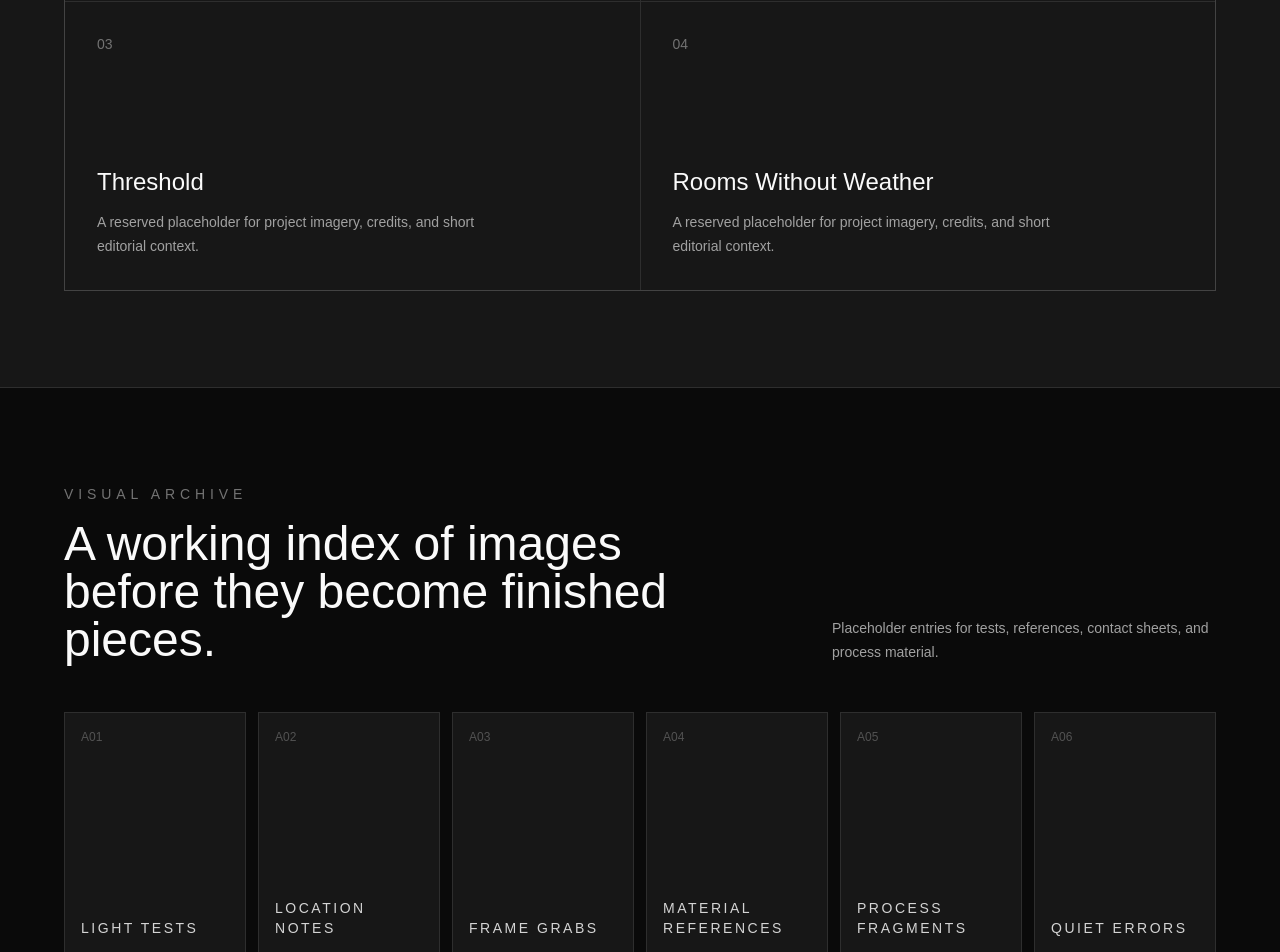
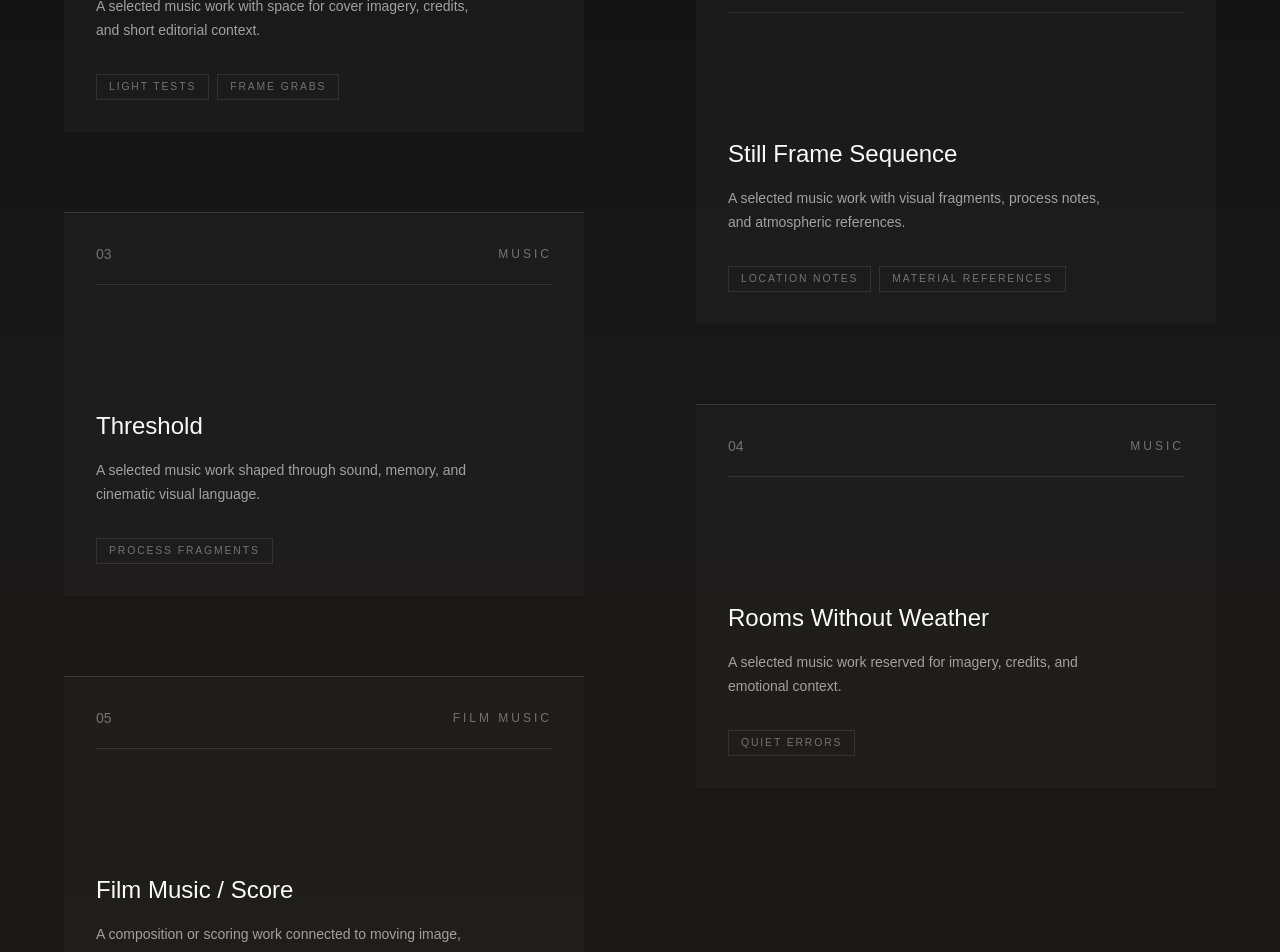
Before and after one commit to Mrylabs/mori-portfolio, a Next.js app: page / in a window 1280 px wide. Shown: the part 1480-2432 px from the top of the page. Built offline with nearby package versions, Linux system fonts and the light colour scheme.

Commit message:
feat(works): create staggered editorial archive layout

```diff
--- a/src/app/page.tsx
+++ b/src/app/page.tsx
@@ -1,6 +1,5 @@
 import Hero from "@/components/Hero";
 import Works from "@/components/Works";
-import VisualArchive from "@/components/VisualArchive";
 import About from "@/components/About";
 import Contact from "@/components/Contact";
 
@@ -9,7 +8,6 @@ export default function Home() {
     <main className="min-h-screen bg-neutral-950 text-neutral-100">
       <Hero />
       <Works />
-      <VisualArchive />
       <About />
       <Contact />
     </main>
--- a/src/components/Works.tsx
+++ b/src/components/Works.tsx
@@ -1,51 +1,99 @@
-const works = [
-  "Nocturne Study",
-  "Still Frame Sequence",
-  "Threshold",
-  "Rooms Without Weather",
-];
+import { works } from "@/data/works";
+
+const indexedWorks = works.map((work, index) => ({ work, index }));
 
 export default function Works() {
+  const leftColumnWorks = indexedWorks.filter(({ index }) => index % 2 === 0);
+  const rightColumnWorks = indexedWorks.filter(({ index }) => index % 2 === 1);
+
   return (
     <section
       id="works"
-      className="border-b border-white/10 bg-neutral-900 px-6 py-24 sm:px-10 lg:px-16"
+      className="border-b border-white/10 bg-gradient-to-b from-neutral-950 via-neutral-900 to-stone-900 px-6 py-24 sm:px-10 lg:px-16"
     >
       <div className="mx-auto max-w-7xl">
-        <div className="mb-14 grid gap-6 lg:grid-cols-[0.7fr_1fr]">
+        <div className="mb-20 grid gap-6 lg:grid-cols-[0.7fr_1fr]">
           <p className="text-sm uppercase tracking-[0.35em] text-neutral-500">
             Selected Works
           </p>
-          <h2 className="max-w-3xl text-4xl font-medium leading-tight text-neutral-50 sm:text-5xl">
-            Placeholder studies for a portfolio of moving images, stills, and
-            atmospheric commissions.
-          </h2>
+
+          <div>
+            <h2 className="max-w-3xl text-4xl font-medium leading-tight text-neutral-50 sm:text-5xl">
+              Music, film score, and visual fragments gathered into one
+              cinematic archive.
+            </h2>
+
+            <p className="mt-6 max-w-2xl text-sm leading-6 text-neutral-400">
+              A curated selection of finished works and quiet process materials:
+              covers, frame grabs, references, notes, and atmospheric traces.
+            </p>
+          </div>
         </div>
 
-        <div className="grid gap-px overflow-hidden border border-white/10 bg-white/10 md:grid-cols-2">
-          {works.map((work, index) => (
-            <article
-              key={work}
-              className="min-h-72 bg-neutral-900 p-6 sm:p-8"
-            >
-              <div className="flex h-full flex-col justify-between">
-                <span className="text-sm text-neutral-500">
-                  0{index + 1}
-                </span>
-                <div>
-                  <h3 className="text-2xl font-medium text-neutral-50">
-                    {work}
-                  </h3>
-                  <p className="mt-3 max-w-sm text-sm leading-6 text-neutral-400">
-                    A reserved placeholder for project imagery, credits, and
-                    short editorial context.
-                  </p>
-                </div>
-              </div>
-            </article>
-          ))}
+        <div className="grid gap-12 md:grid-cols-2 md:gap-20 lg:gap-28">
+          <div className="flex flex-col gap-12 md:gap-20">
+            {leftColumnWorks.map(({ work, index }) => {
+              return (
+                <WorkCard key={work.title} index={index} work={work} />
+              );
+            })}
+          </div>
+
+          <div className="flex flex-col gap-12 md:mt-40 md:gap-20 lg:mt-48">
+            {rightColumnWorks.map(({ work, index }) => {
+              return (
+                <WorkCard key={work.title} index={index} work={work} />
+              );
+            })}
+          </div>
         </div>
       </div>
     </section>
   );
 }
+
+type WorkCardProps = {
+  index: number;
+  work: (typeof works)[number];
+};
+
+function WorkCard({ index, work }: WorkCardProps) {
+  return (
+    <article className="group relative min-h-[24rem] bg-white/[0.025] p-6 transition duration-500 hover:-translate-y-1 hover:bg-white/[0.045] sm:p-8">
+      <div className="absolute inset-x-0 top-0 h-px bg-white/12 transition duration-500 group-hover:bg-amber-100/25" />
+
+      <div className="flex min-h-[20rem] flex-col justify-between gap-20">
+        <div className="flex items-center justify-between gap-6 border-b border-white/10 pb-5">
+          <span className="text-sm text-neutral-500">
+            {String(index + 1).padStart(2, "0")}
+          </span>
+
+          <span className="text-right text-xs uppercase tracking-[0.25em] text-neutral-500">
+            {work.category}
+          </span>
+        </div>
+
+        <div>
+          <h3 className="text-2xl font-medium text-neutral-50 transition duration-500 group-hover:text-white">
+            {work.title}
+          </h3>
+
+          <p className="mt-4 max-w-sm text-sm leading-6 text-neutral-400">
+            {work.description}
+          </p>
+
+          <div className="mt-8 flex flex-wrap gap-2">
+            {(work.archiveItems ?? []).map((item) => (
+              <span
+                key={item}
+                className="border border-white/10 px-3 py-1 text-[0.65rem] uppercase tracking-[0.18em] text-neutral-500 transition duration-500 group-hover:border-white/15 group-hover:text-neutral-300"
+              >
+                {item}
+              </span>
+            ))}
+          </div>
+        </div>
+      </div>
+    </article>
+  );
+}
--- /dev/null
+++ b/src/data/works.ts
@@ -0,0 +1,45 @@
+export type Work = {
+  title: string;
+  category: string;
+  year?: string;
+  description: string;
+  archiveItems?: string[];
+};
+
+export const works: Work[] = [
+  {
+    title: "Nocturne Study",
+    category: "Music",
+    description:
+      "A selected music work with space for cover imagery, credits, and short editorial context.",
+    archiveItems: ["Light Tests", "Frame Grabs"],
+  },
+  {
+    title: "Still Frame Sequence",
+    category: "Music",
+    description:
+      "A selected music work with visual fragments, process notes, and atmospheric references.",
+    archiveItems: ["Location Notes", "Material References"],
+  },
+  {
+    title: "Threshold",
+    category: "Music",
+    description:
+      "A selected music work shaped through sound, memory, and cinematic visual language.",
+    archiveItems: ["Process Fragments"],
+  },
+  {
+    title: "Rooms Without Weather",
+    category: "Music",
+    description:
+      "A selected music work reserved for imagery, credits, and emotional context.",
+    archiveItems: ["Quiet Errors"],
+  },
+  {
+    title: "Film Music / Score",
+    category: "Film Music",
+    description:
+      "A composition or scoring work connected to moving image, atmosphere, and narrative.",
+    archiveItems: ["Cue Notes", "Scene References"],
+  },
+];
```
